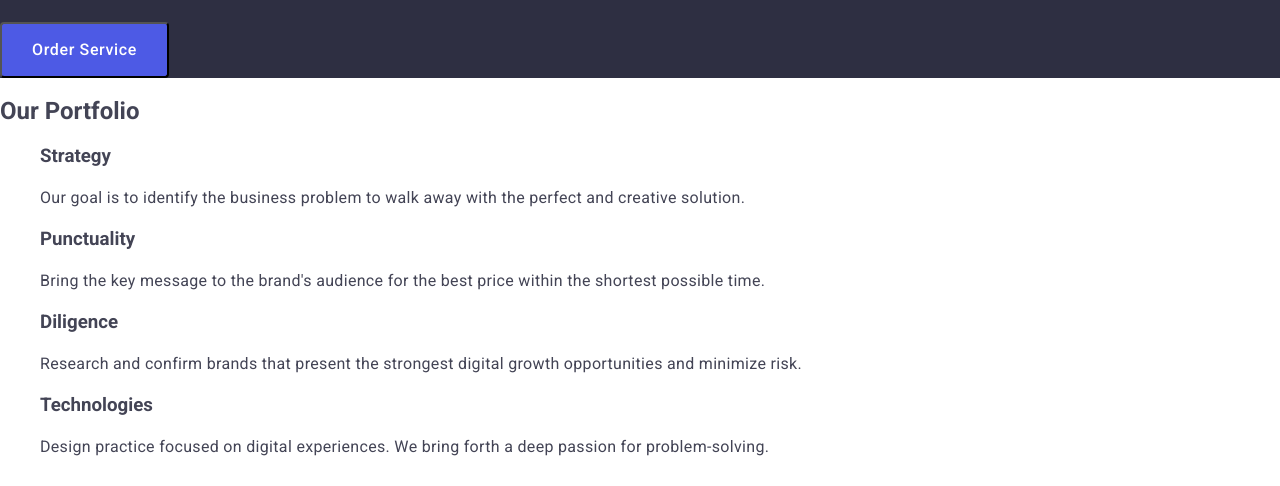
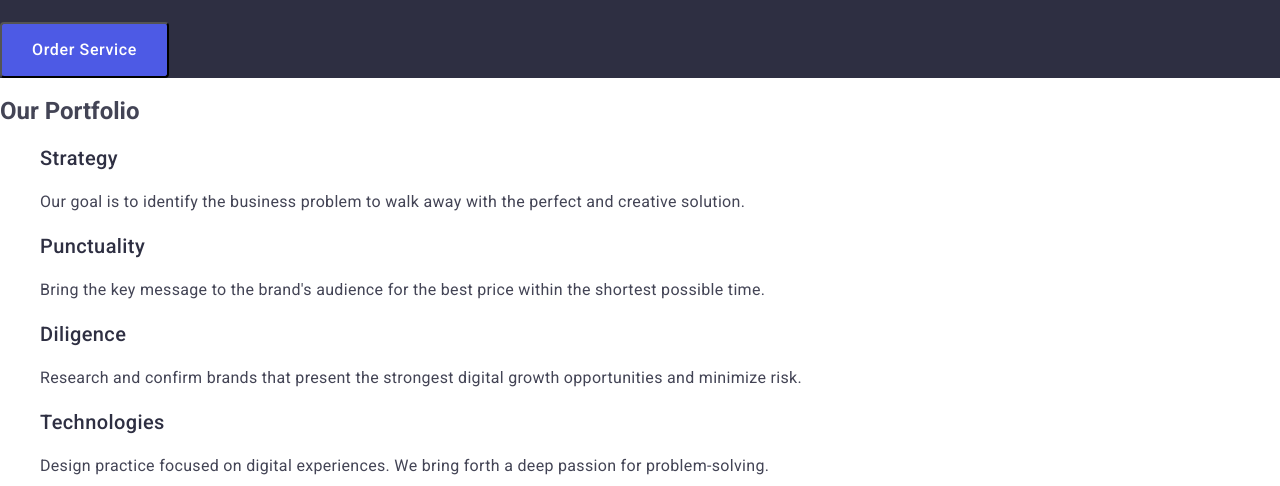
Before and after one commit to pkinzerskiy/goit-markup-hw-02, a plain HTML site: page index.html in a window 1280 px wide. Shown: the part 304-790 px from the top of the page. Drawn offline with nearby package versions, Linux system fonts and the light colour scheme.

Commit message:
mistakes v1

```diff
--- a/index.html
+++ b/index.html
@@ -36,19 +36,19 @@
       <h2 class="portfolio-title">Our Portfolio</h2>
       <ul class="portfolio-list">
         <li class="portfolio-item">
-          <h3 cass="portfolio-item-title">Strategy</h3>
+          <h3 class="portfolio-item-title">Strategy</h3>
           <p class="portfolio-item-text">Our goal is to identify the business problem to walk away with the perfect and creative solution.</p>
         </li>
         <li class="portfolio-item">
-          <h3 cass="portfolio-item-title">Punctuality</h3>
+          <h3 class="portfolio-item-title">Punctuality</h3>
           <p class="portfolio-item-text">Bring the key message to the brand's audience for the best price within the shortest possible time.</p>
         </li>
         <li class="portfolio-item">
-          <h3 cass="portfolio-item-title">Diligence</h3>
+          <h3 class="portfolio-item-title">Diligence</h3>
           <p class="portfolio-item-text">Research and confirm brands that present the strongest digital growth opportunities and minimize risk.</p>
         </li>
         <li class="portfolio-item">
-          <h3 cass="portfolio-item-title">Technologies</h3>
+          <h3 class="portfolio-item-title">Technologies</h3>
           <p class="portfolio-item-text">Design practice focused on digital experiences. We bring forth a deep passion for problem-solving.</p>
         </li>
       </ul>
@@ -57,12 +57,12 @@
       <h2 class="team-title">Our Team</h2>
      <ul class="team-list">
       <li class="team-item">
-        <img src="./images/our_team/mark_guerrero.jpg" alt="photo mark guerrero" width="264" height="260"></img>
+        <img src="./images/our_team/mark_guerrero.jpg" alt="photo mark guerrero" width="264" height="260"></img>~~~~~
           <h3 class="team-item-title">Mark Guerrero</h3>
             <p class="team-item-text">Product Designer</p>
       </li>
       <li class="team-item">
-        <img src="./images/our_team/tom_ford.jpg" alt="photo Tom Ford width="264" width="264" height="260"></img>
+        <img src="./images/our_team/tom_ford.jpg" alt="photo Tom Ford" width="264" height="260"></img>
           <h3 class="team-item-title">Tom Ford</h3>
             <p class="team-item-text">Frontend Developer</p>
       </li>
```
